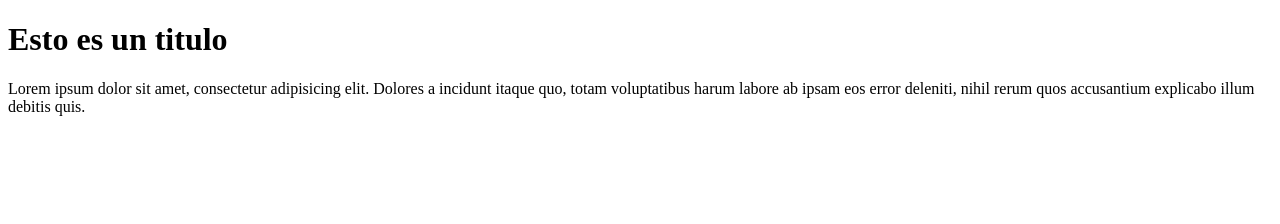
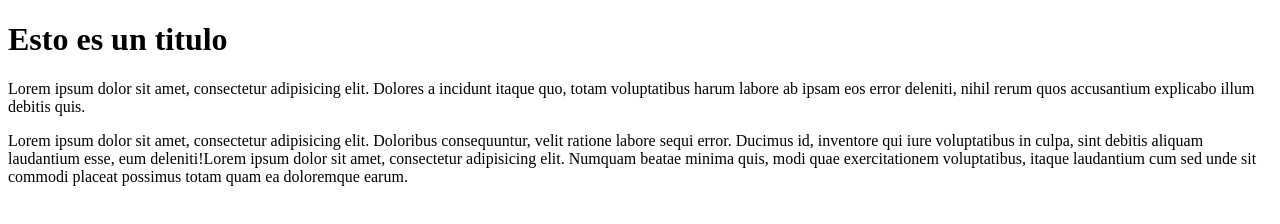
Before and after one commit to DaniiHc/daniihc.github.io, a plain HTML site: page index.html in a window 1280 px wide. Drawn offline with Linux system fonts and the light colour scheme.

Commit message:
Se agregaron parrafos

```diff
--- a/index.html
+++ b/index.html
@@ -8,5 +8,6 @@
     <body>
         <h1>Esto es un titulo</h1>
         <p>Lorem ipsum dolor sit amet, consectetur adipisicing elit. Dolores a incidunt itaque quo, totam voluptatibus harum labore ab ipsam eos error deleniti, nihil rerum quos accusantium explicabo illum debitis quis.</p>
+        <p>Lorem ipsum dolor sit amet, consectetur adipisicing elit. Doloribus consequuntur, velit ratione labore sequi error. Ducimus id, inventore qui iure voluptatibus in culpa, sint debitis aliquam laudantium esse, eum deleniti!Lorem ipsum dolor sit amet, consectetur adipisicing elit. Numquam beatae minima quis, modi quae exercitationem voluptatibus, itaque laudantium cum sed unde sit commodi placeat possimus totam quam ea doloremque earum.</p>
     </body>
 </html>
```
